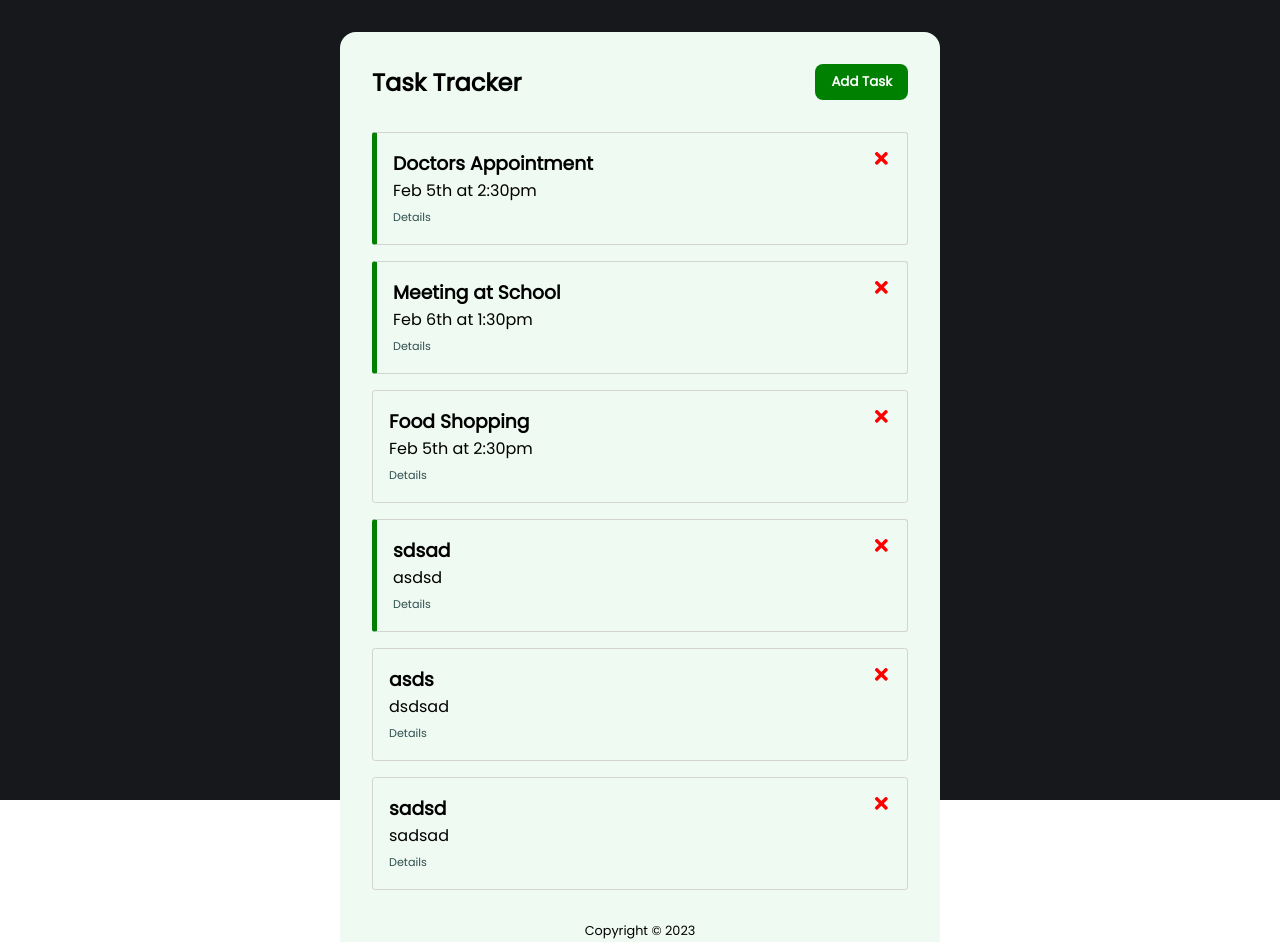
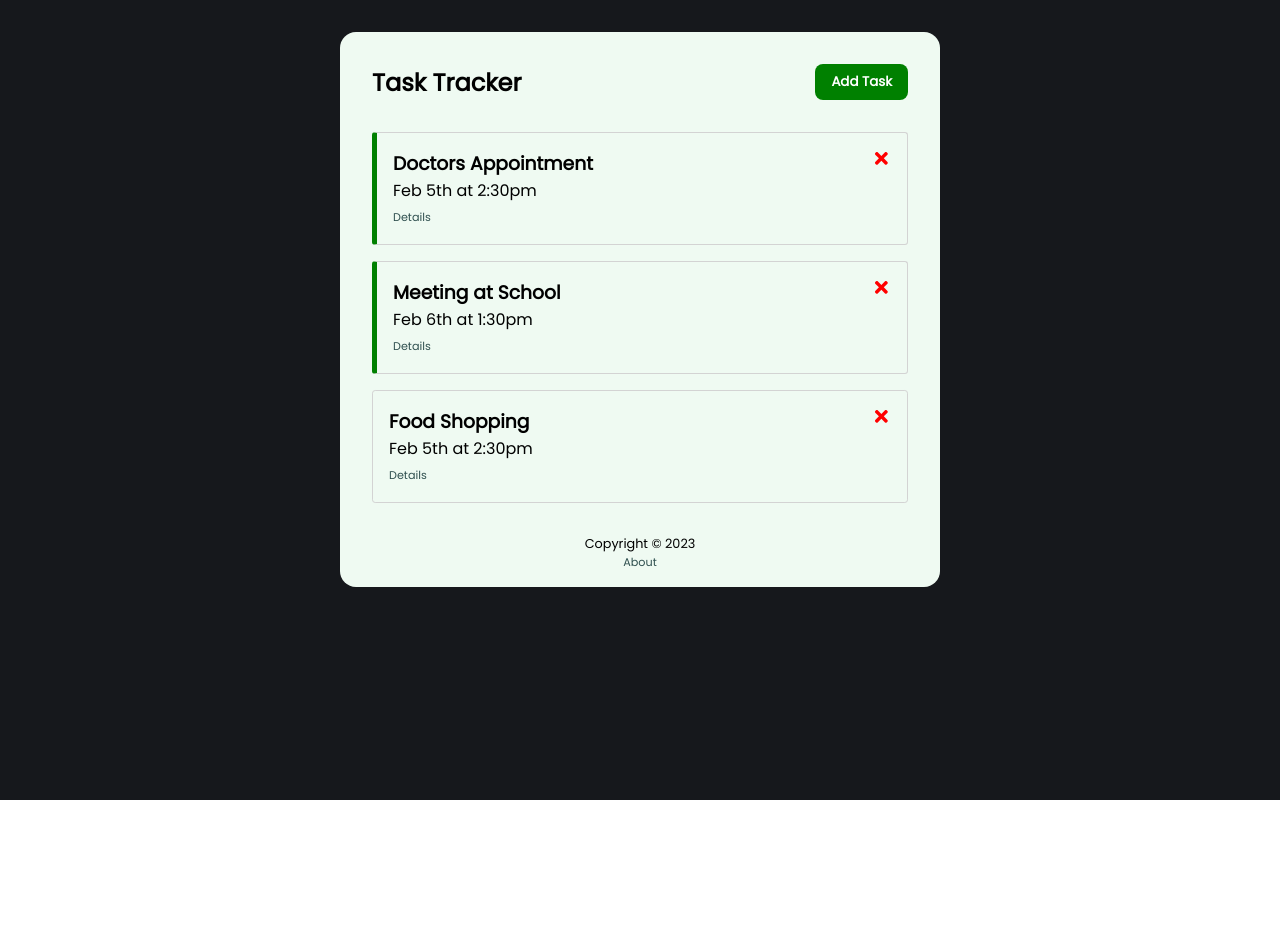
Before and after one commit to eugeniarossanigo/task-tracker, a React (Vite) app: page / in a window 1280 px wide. Shown: the top 942 px of the page. After the commit the page ends 800 px from the top, so only its background shows below. Built offline with nearby package versions, Linux system fonts and the light colour scheme; data requests are answered from the project's data file.

Commit message:
fix background

```diff
--- a/db.json
+++ b/db.json
@@ -17,24 +17,6 @@
       "text": "Food Shopping",
       "day": "Feb 5th at 2:30pm",
       "reminder": false
-    },
-    {
-      "text": "sdsad",
-      "day": "asdsd",
-      "reminder": true,
-      "id": 4
-    },
-    {
-      "text": "asds",
-      "day": "dsdsad",
-      "reminder": false,
-      "id": 5
-    },
-    {
-      "text": "sadsd",
-      "day": "sadsad",
-      "reminder": false,
-      "id": 6
     }
   ]
 }
--- a/src/index.css
+++ b/src/index.css
@@ -9,6 +9,6 @@
 
 #root {
     background-color: rgb(22, 24, 28);
-    height: 100vh;
+    min-height: 100vh;
     padding: 2rem 0;
 }
```
